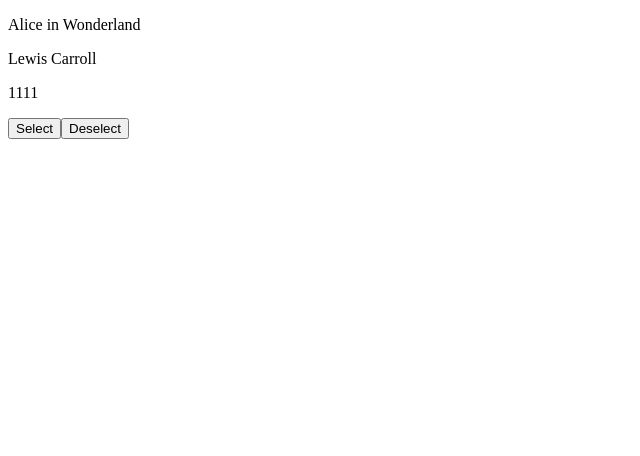
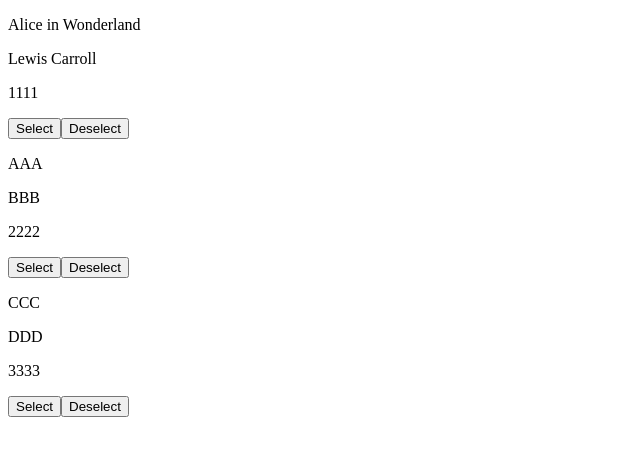
Before and after one commit to Martin-BG/SoftUni-JavaScript-Advanced, a plain HTML site: page 03. jQuery/Exercise/03. Book Generator.html in a window 1280 px wide. Shown: the whole page, without its empty margins (0-640 px from the left). Drawn offline with nearby package versions, Linux system fonts and the light colour scheme.

Commit message:
done task #3

```diff
--- a/03. jQuery/Exercise/03. Book Generator.html
+++ b/03. jQuery/Exercise/03. Book Generator.html
@@ -14,21 +14,21 @@
 <script>
   window.onload = function () {
     createBook('#wrapper', 'Alice in Wonderland', 'Lewis Carroll', 1111);
+    createBook('#wrapper', 'AAA', 'BBB', 2222);
+    createBook('#wrapper', 'CCC', 'DDD', 3333);
   };
 
-  function createBook(selector, title, author, isbn) {
-    const getBookId = (function (counter) {
-      return function () {
-        return `book${++counter}`;
-      };
-    })(0);
+  const createBook = (function createBook() {
+    let id = 0;
 
-    const div = $(`<div id="${getBookId()}">`);
+    return (selector, title, author, isbn) => {
+      id++;
+      const div = $(`<div id="book${id}">`);
       const selectBtn = $('<button>Select</button>');
       const deselectBtn = $('<button>Deselect</button>');
 
-    selectBtn.on('click', showBorder);
-    deselectBtn.on('click', hideBorder);
+      selectBtn.on('click', () => div.css('border', '2px solid blue'));
+      deselectBtn.on('click', () => div.css('border', ''));
 
       div
         .append(`<p class="title">${title}</p>`)
@@ -37,15 +37,36 @@
         .append(selectBtn)
         .append(deselectBtn)
         .appendTo($(selector));
+    };
+  })();
 
-    function showBorder() {
-      $(this).parent().css('border', '2px solid blue');
+  /*
+      // For Judge
+    function createBook(selector, title, author, isbn) {
+      const getBookId = (function () {
+        let counter = 0;
+        return function () {
+          ++counter;
+          return `book${counter}`;
+        };
+      })();
+
+      const div = $(`<div id="${getBookId()}">`);
+      const selectBtn = $('<button>Select</button>');
+      const deselectBtn = $('<button>Deselect</button>');
+
+      selectBtn.on('click', () => div.css('border', '2px solid blue'));
+      deselectBtn.on('click', () => div.css('border', ''));
+
+      div
+        .append(`<p class="title">${title}</p>`)
+        .append(`<p class="author">${author}</p>`)
+        .append(`<p class='isbn'>${isbn}</p>`)
+        .append(selectBtn)
+        .append(deselectBtn)
+        .appendTo($(selector));
     }
-
-    function hideBorder() {
-      $(this).parent().css('border', '');
-    }
-  }
+    */
 </script>
 </body>
 </html>
```
Lines whose indentation alone changed are shown as unchanged.
